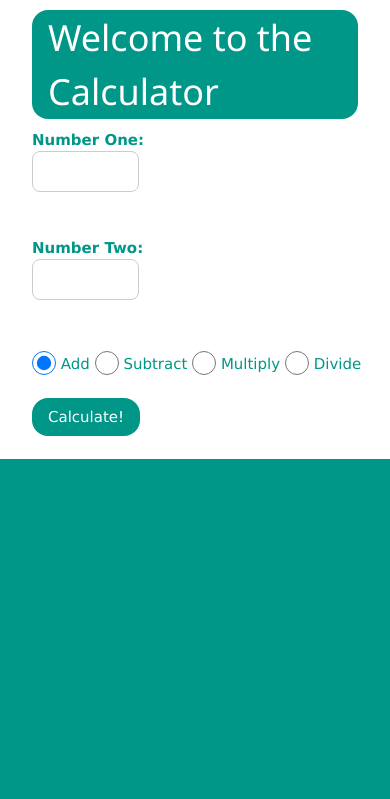
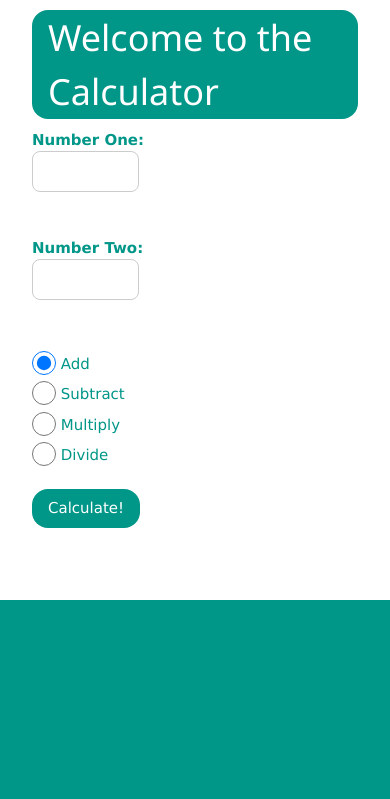
Before and after one commit to CallumLee22/FLASK-INTRO, a Flask app: page / in a window 390 px wide. Shown: the top 799 px of the page. Before the commit the page ends 459 px from the top, so only its background shows below. Run offline with Flask 3, Linux system fonts and the light colour scheme.

Commit message:
more responsive

```diff
--- a/templates/calc.jinja
+++ b/templates/calc.jinja
@@ -27,10 +27,10 @@
     <link rel="stylesheet" href="https://www.w3schools.com/w3css/4/w3.css">
 </head>
 
-<body class="w3-content" style="max-width:1900px">
+<body class="w3-content" style="max-width:1920px">
 
     <div class="w3-row">
-        <div class="w3-half w3-container" style="max-height:1000px">
+        <div class="w3-half w3-container" style="height:600px">
             <div>
                 <h1 class="w3-margin-left w3-margin-right w3-container w3-round-xlarge w3-teal"
                     style="font-size:10vw text-shadow:1px 1px 0 #444">
@@ -45,33 +45,41 @@
                     <input class="w3-animate-input w3-margin-left w3-input w3-border w3-round-large" style="width:30%"
                         type="text" id="num2" name="num2"><br><br>
 
-                    <input class="w3-radio w3-margin-left" type="radio" name="operation" value="add" checked>
-                    <label class="w3-text-teal">Add</label>
-
-                    <input class="w3-radio" type="radio" name="operation" value="subtract">
-                    <label class="w3-text-teal">Subtract</label>
-
-                    <input class="w3-radio" type="radio" name="operation" value="multiply">
-                    <label class="w3-text-teal">Multiply</label>
-
-                    <input class="w3-radio" type="radio" name="operation" value="divide">
-                    <label class="w3-text-teal">Divide</label><br><br>
+                    <div>
+                        <input class="w3-radio w3-margin-left" type="radio" name="operation" id="add" value="add"
+                            checked>
+                        <label for="add" class="w3-text-teal">Add</label>
+                    </div>
+                    <div>
+                        <input class="w3-radio w3-margin-left" type="radio" name="operation" id="subtract "
+                            value="subtract">
+                        <label for="subtract" class="w3-text-teal">Subtract</label>
+                    </div>
+                    <div>
+                        <input class="w3-radio w3-margin-left" type="radio" name="operation" id="multiply"
+                            value="multiply">
+                        <label for="multiply" class="w3-text-teal">Multiply</label>
+                    </div>
+                    <div>
+                        <input class="w3-radio w3-margin-left" type="radio" name="operation" id="divide" value="divide">
+                        <label for="divide" class="w3-text-teal">Divide</label><br><br>
+                    </div>
 
                     <input class="w3-button w3-teal w3-round-xlarge w3-margin-left" type="submit"
-                        value="Calculate!"><br><br>
+                        value="Calculate!"><br>
                 </form>
             </div>
 
             {% with messages = get_flashed_messages() %}
             {% if messages %}
-            <div class="w3-margin-left w3-panel w3-red" style="width: 50%">
+            <div class="w3-margin-left w3-panel w3-red w3-margin-right" style="width: 70%">
                 <p class="message w3-padding-large w3-round w3-text-white">{{ messages[0] }}</p>
             </div>
             {% endif %}
             {% endwith %}
 
         </div>
-        <div class="calc w3-half w3-teal w3-display-container w3-mobile" style="height:1000px">
+        <div class="calc w3-half w3-display-container w3-teal" style="height: 1000px">
             {% if result %}
             <div class="result w3-monospace w3-display-topmiddle">
                 <h2>{{ number1 }} {{ operation }} {{ number2
```
